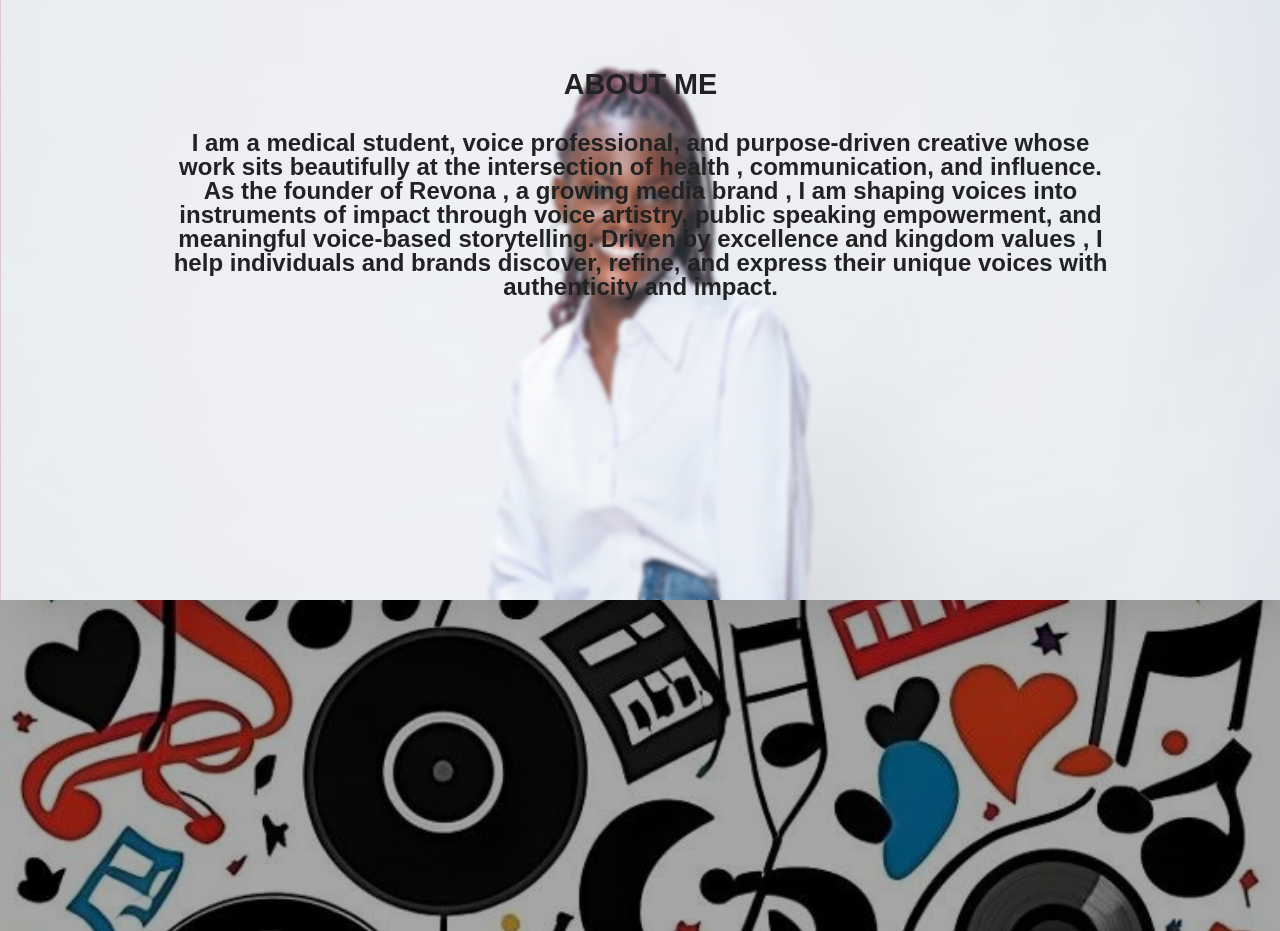
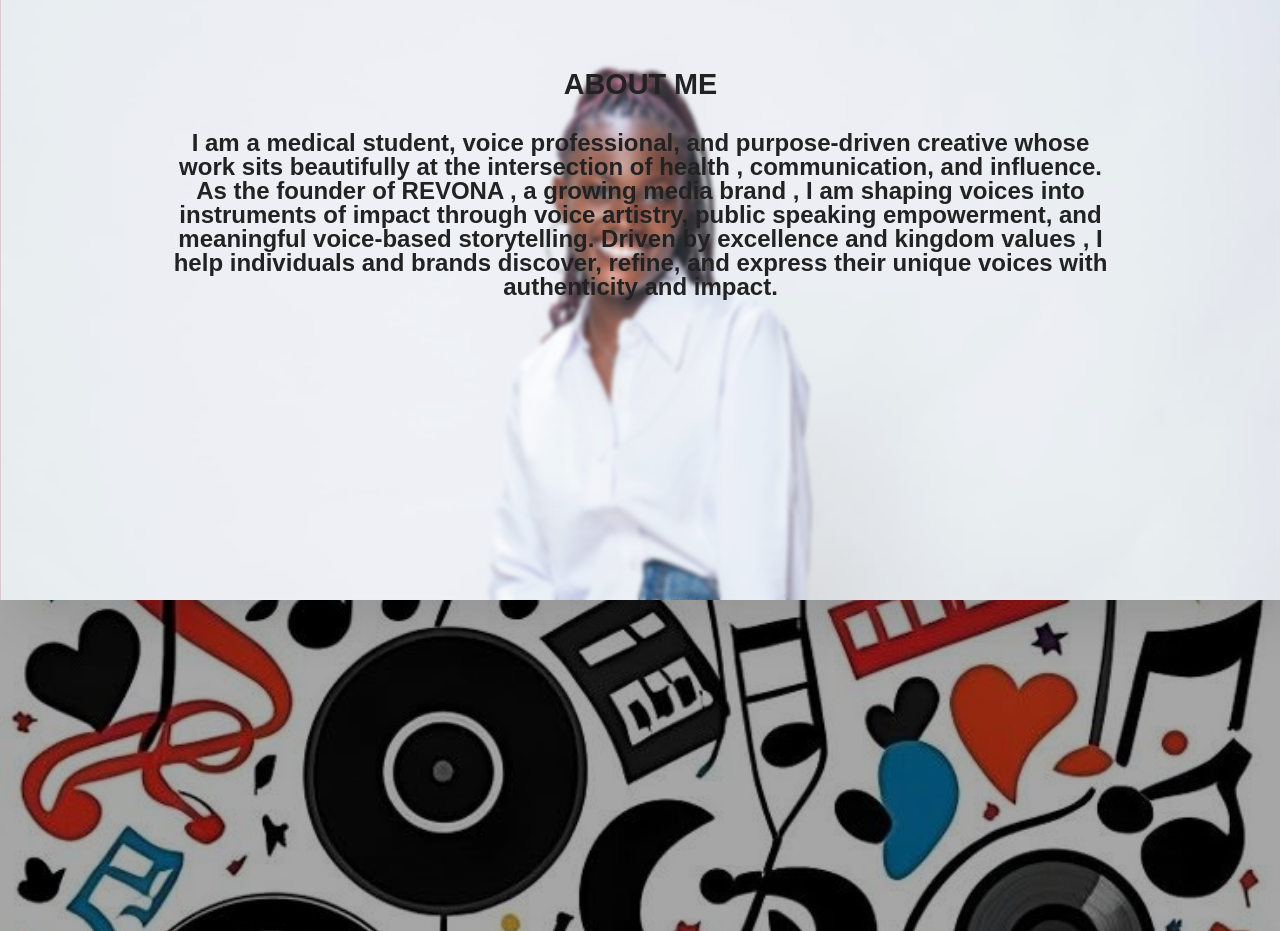
Before and after one commit to GITmarvel/Client-site, a plain HTML site: page index.html in a window 1280 px wide. Shown: the part 1000-1931 px from the top of the page. Drawn offline with nearby package versions, Linux system fonts and the light colour scheme; a script that the page names is missing; a web font is replaced by a local one.

Commit message:
Update index.html

```diff
--- a/index.html
+++ b/index.html
@@ -37,7 +37,7 @@
             <p>
               I am a medical student, voice professional, and purpose-driven
               creative whose work sits beautifully at the intersection of health ,
-              communication, and influence. As the founder of Revona , a growing
+              communication, and influence. As the founder of REVONA , a growing
               media brand , I am shaping voices into instruments of impact through
               voice artistry, public speaking empowerment, and meaningful
               voice-based storytelling. Driven by excellence and kingdom values ,
```
